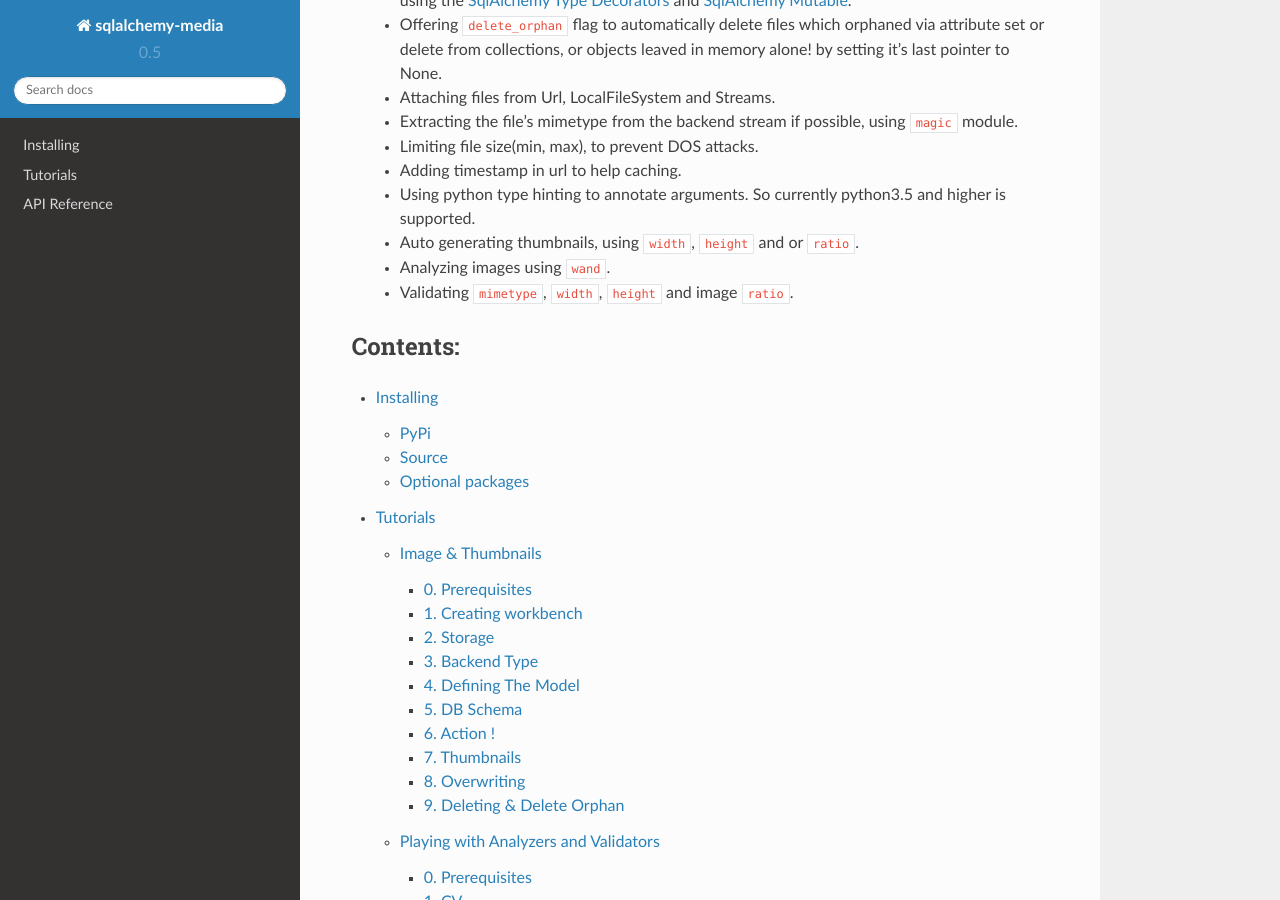
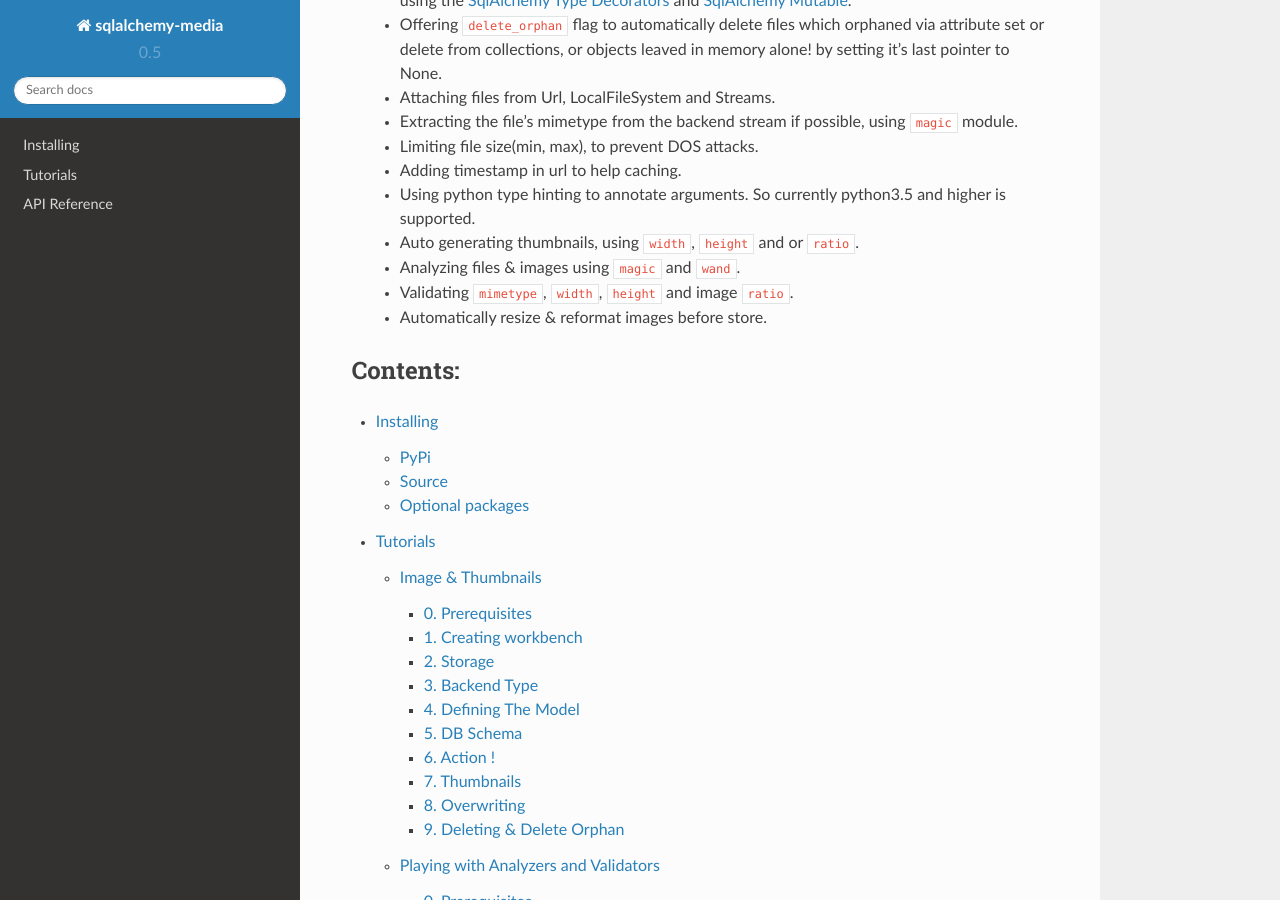
Before and after one commit to pylover/sqlalchemy-media, a Sphinx documentation site: the page built from sphinx/index.rst, in a window 1280 px wide and 900 px high, scrolled down 788 px. Built offline with Sphinx 7.4.7 and the Read the Docs theme 2.0.0, drawn with Linux system fonts in a browser that asks for light colours.

Commit message:
Updating README

```diff
--- a/README.rst
+++ b/README.rst
@@ -56,8 +56,9 @@
  - Adding timestamp in url to help caching.
  - Using python type hinting to annotate arguments. So currently python3.5 and higher is supported.
  - Auto generating thumbnails, using ``width``, ``height`` and or ``ratio``.
- - Analyzing images using ``wand``.
+ - Analyzing files & images using ``magic`` and ``wand``.
  - Validating ``mimetype``, ``width``, ``height`` and image ``ratio``.
+ - Automatically resize & reformat images before store.
 
 Quick Start
 -----------
--- a/sphinx/index.rst
+++ b/sphinx/index.rst
@@ -63,8 +63,9 @@
  - Adding timestamp in url to help caching.
  - Using python type hinting to annotate arguments. So currently python3.5 and higher is supported.
  - Auto generating thumbnails, using ``width``, ``height`` and or ``ratio``.
- - Analyzing images using ``wand``.
+ - Analyzing files & images using ``magic`` and ``wand``.
  - Validating ``mimetype``, ``width``, ``height`` and image ``ratio``.
+ - Automatically resize & reformat images before store.
 
 
 Contents:
```
